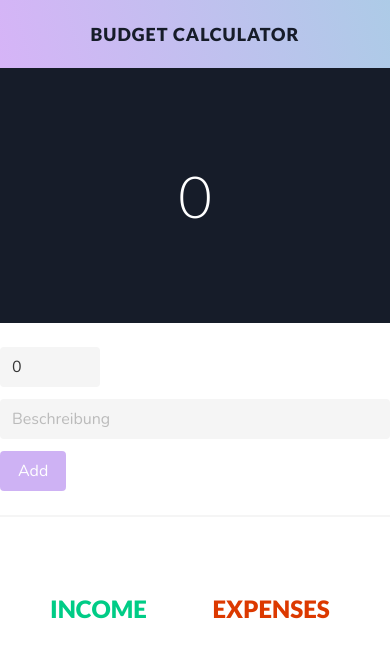
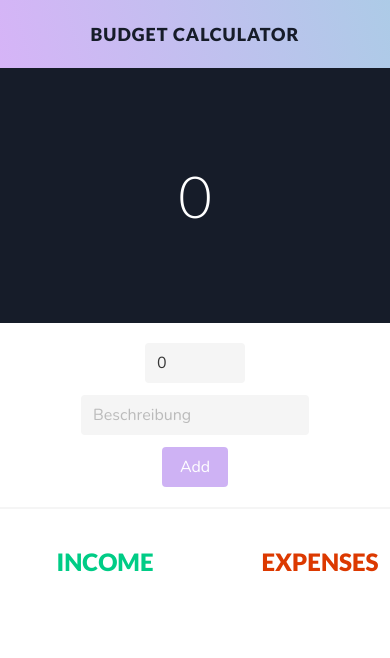
Before and after one commit to VanTea1/BudgetCalc, an Angular app: page / in a window 390 px wide. Shown: the top 658 px of the page. Built offline with nearby package versions, Linux system fonts and the light colour scheme.

Commit message:
Changed css for mobile version

```diff
--- a/src/app/budget-item-list/budget-item-card/budget-item-card.component.scss
+++ b/src/app/budget-item-list/budget-item-card/budget-item-card.component.scss
@@ -85,3 +85,29 @@
         background-color: $light-green;
     }
 }
+
+
+@media only screen and (max-width: 768px) {
+
+    .root{
+        max-width: 160px;
+        padding: 0;
+        margin: 0;
+        min-width: 160px;
+
+        .budget-item{
+            white-space: nowrap;
+            text-overflow: ellipsis;
+
+
+            .description{
+                overflow: hidden;
+            }
+        }
+    }
+
+    .x-icon-button{
+        display: none;
+    }
+
+}
--- a/src/app/budget-item-list/budget-item-list.component.html
+++ b/src/app/budget-item-list/budget-item-list.component.html
@@ -1,7 +1,7 @@
 <section class="budget-items-section">
     <div class="budget-items-container">
         <div class="income-column">
-            <h1>Income</h1>
+            <h1 class="title">Income</h1>
 
             <div class="budget-items">
                 <div *ngFor="let item of budgetItems">
@@ -17,7 +17,7 @@
         </div>
 
         <div class="expenses-column">
-            <h1>Expenses</h1>
+            <h1 class="title">Expenses</h1>
 
             <div class="budget-items">
                 <div *ngFor="let item of budgetItems">
--- a/src/app/budget-item-list/budget-item-list.component.scss
+++ b/src/app/budget-item-list/budget-item-list.component.scss
@@ -49,3 +49,24 @@
         }
     }
 }
+
+
+
+@media only screen and (max-width: 768px) {
+    .budget-items-section{
+        padding: 15px;
+    }
+
+    .title{
+        text-align: center;
+    }
+
+    .budget-items{
+        text-align: center;
+        justify-content: center;
+        align-items: center;
+
+        margin: 10px;
+        min-width: 160px;
+    }
+}
--- a/src/app/edit-item-model/edit-item-model.component.scss
+++ b/src/app/edit-item-model/edit-item-model.component.scss
@@ -0,0 +1,3 @@
+.title{
+    text-align: center;
+}
--- a/src/app/main-page/main-page.component.scss
+++ b/src/app/main-page/main-page.component.scss
@@ -62,3 +62,19 @@
 .gruen{
     color: #00cc86 !important;
 }
+
+
+@media only screen and (max-width: 768px) {
+
+    .addItemSection{
+        .addItemContainer{
+            display: flex;
+            flex-direction: column;
+            width: 100vw;
+            justify-content: center;
+            align-items: center;
+            text-align: center;
+        }
+    }
+
+}
```
